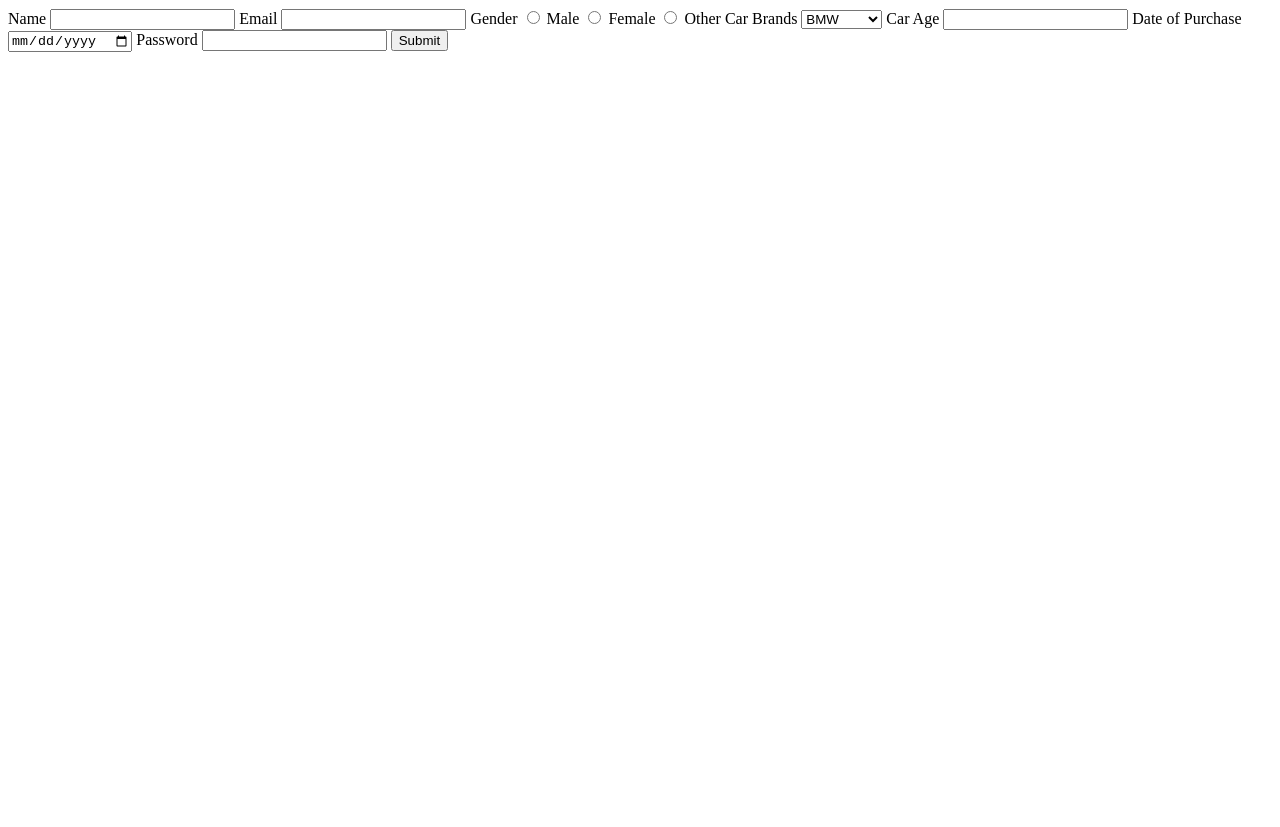
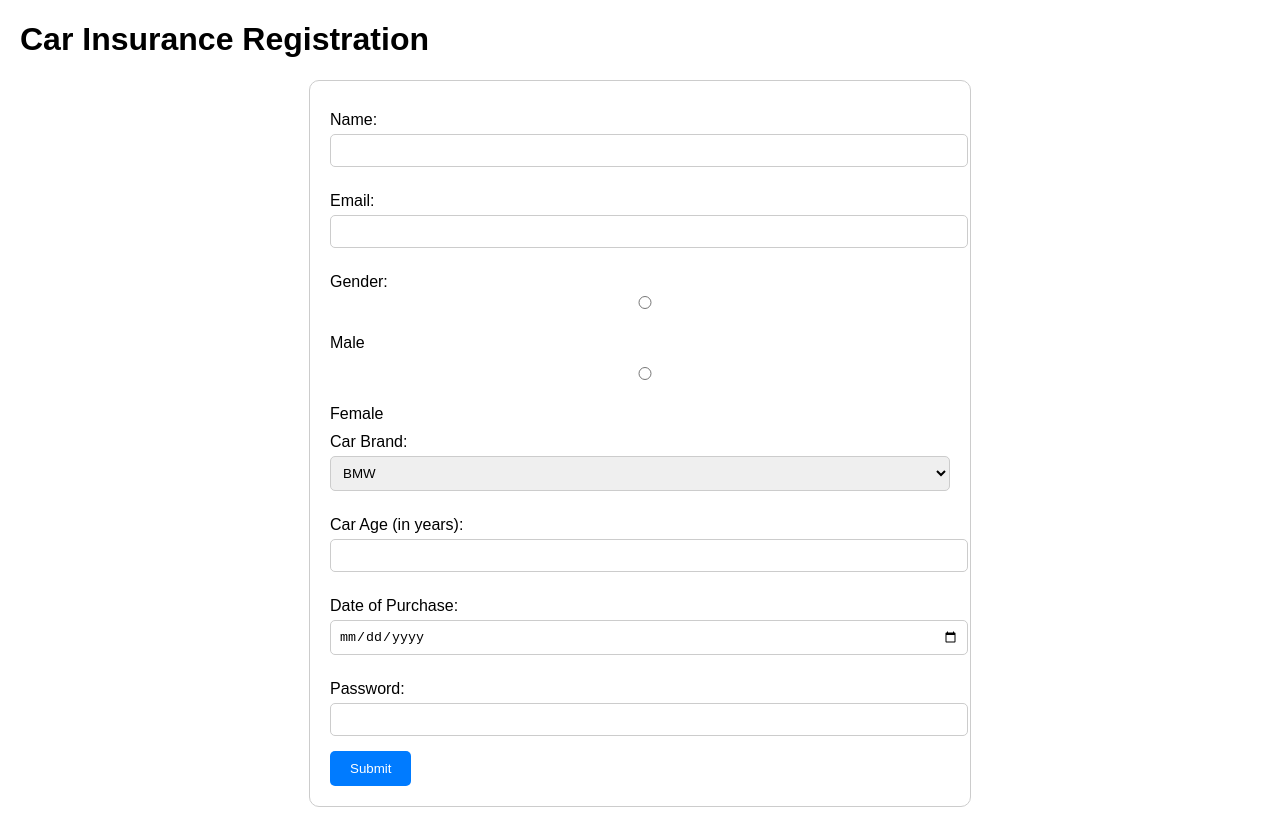
Before and after one commit to acciojob/car-insurance-form-JYOTIPATIL-hub, a website: page main.html in a window 1280 px wide. Before the commit the page ends 800 px from the top, so only its background shows below. Drawn offline with Linux system fonts and the light colour scheme.

Commit message:
created a submission

```diff
--- a/main.html
+++ b/main.html
@@ -1,44 +1,97 @@
 <!DOCTYPE html>
+<!DOCTYPE html>
+<html lang="en">
+<head>
+    <meta charset="UTF-8">
+    <meta name="viewport" content="width=device-width, initial-scale=1.0">
+    <title>Car Insurance Registration Form</title>
+    <style>
+        body {
+            font-family: Arial, sans-serif;
+            margin: 20px;
+        }
+        form {
+            width: 50%;
+            margin: 0 auto;
+            padding: 20px;
+            border: 1px solid #ccc;
+            border-radius: 10px;
+        }
+        label {
+            display: block;
+            margin-top: 10px;
+        }
+        input, select {
+            width: 100%;
+            padding: 8px;
+            margin-top: 5px;
+            margin-bottom: 15px;
+            border: 1px solid #ccc;
+            border-radius: 5px;
+        }
+        .gender-radio {
+            margin-bottom: 10px;
+        }
+        button {
+            padding: 10px 20px;
+            background-color: #007bff;
+            color: white;
+            border: none;
+            border-radius: 5px;
+            cursor: pointer;
+        }
+        button:hover {
+            background-color: #0056b3;
+        }
+    </style>
+</head>
+<body>
 
-<html>
+    <h1>Car Insurance Registration</h1>
 
-<head>
-	<link rel="stylesheet" href="styles.css">
-</head>
+    <form action="/submit" method="post">
+        <!-- Name Field -->
+        <label for="name">Name:</label>
+        <input type="text" id="name" name="name" required>
 
-<body>
-	<!-- the entire body must be written by student -->
+        <!-- Email Field -->
+        <label for="email">Email:</label>
+        <input type="email" id="email" name="email" required>
 
-		<form method="post">
-  <label for="name">Name</label>
-  <input type="text" id="name" name="name" required>
-  <label for="email">Email</label>
-  <input type="email" id="email" name="email" required>
-  <label for="gender">Gender</label>
-  <input type="radio" id="male" name="gender" value="male">
+        <!-- Gender Field -->
+        <label>Gender:</label>
+        <div class="gender-radio">
+            <input type="radio" id="male" name="gender" value="male" required>
             <label for="male">Male</label>
-  <input type="radio" id="female" name="gender" value="female">
+        </div>
+        <div class="gender-radio">
+            <input type="radio" id="female" name="gender" value="female" required>
             <label for="female">Female</label>
-  <input type="radio" id="other" name="gender" value="other">
-  <label for="other">Other</label>
-  <label for="cars">Car Brands</label>
+        </div>
+
+        <!-- Car Brands Field -->
+        <label for="cars">Car Brand:</label>
         <select id="cars" name="cars">
             <option value="BMW">BMW</option>
             <option value="Audi">Audi</option>
-    <option value="Mercedez">Mercedez</option>
+            <option value="Mercedes">Mercedes</option>
         </select>
-  <label for="carage">Car Age</label>
+
+        <!-- Car Age Field -->
+        <label for="carage">Car Age (in years):</label>
         <input type="number" id="carage" name="carage" required>
-  <label for="dop">Date of Purchase</label>
+
+        <!-- Date of Purchase Field -->
+        <label for="dop">Date of Purchase:</label>
         <input type="date" id="dop" name="dop" required>
-  <label for="password">Password</label>
+
+        <!-- Password Field -->
+        <label for="password">Password:</label>
         <input type="password" id="password" name="password" required>
+
+        <!-- Submit Button -->
         <button type="submit">Submit</button>
     </form>
 
-    <script type="text/javascript" src="./script.js">
-</script>
-
 </body>
-
 </html>
```
Lines whose indentation alone changed are shown as unchanged.
